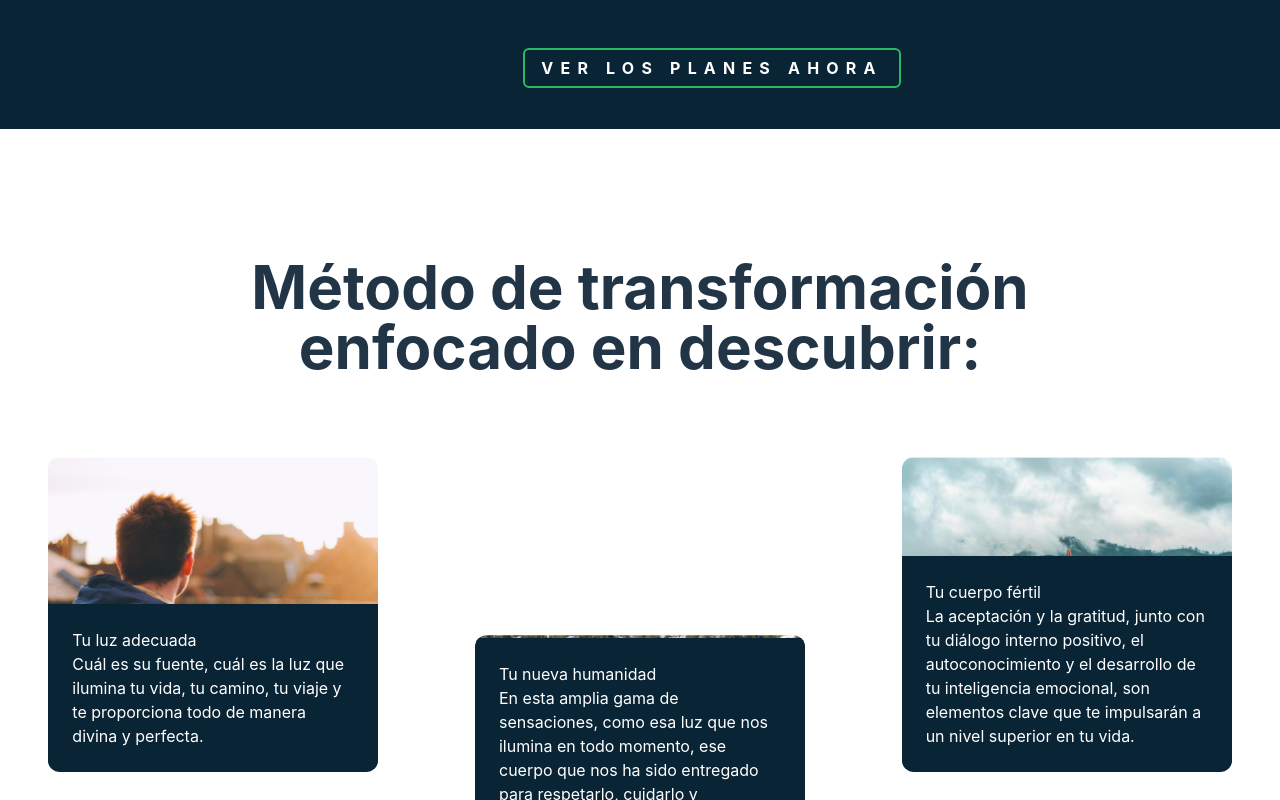
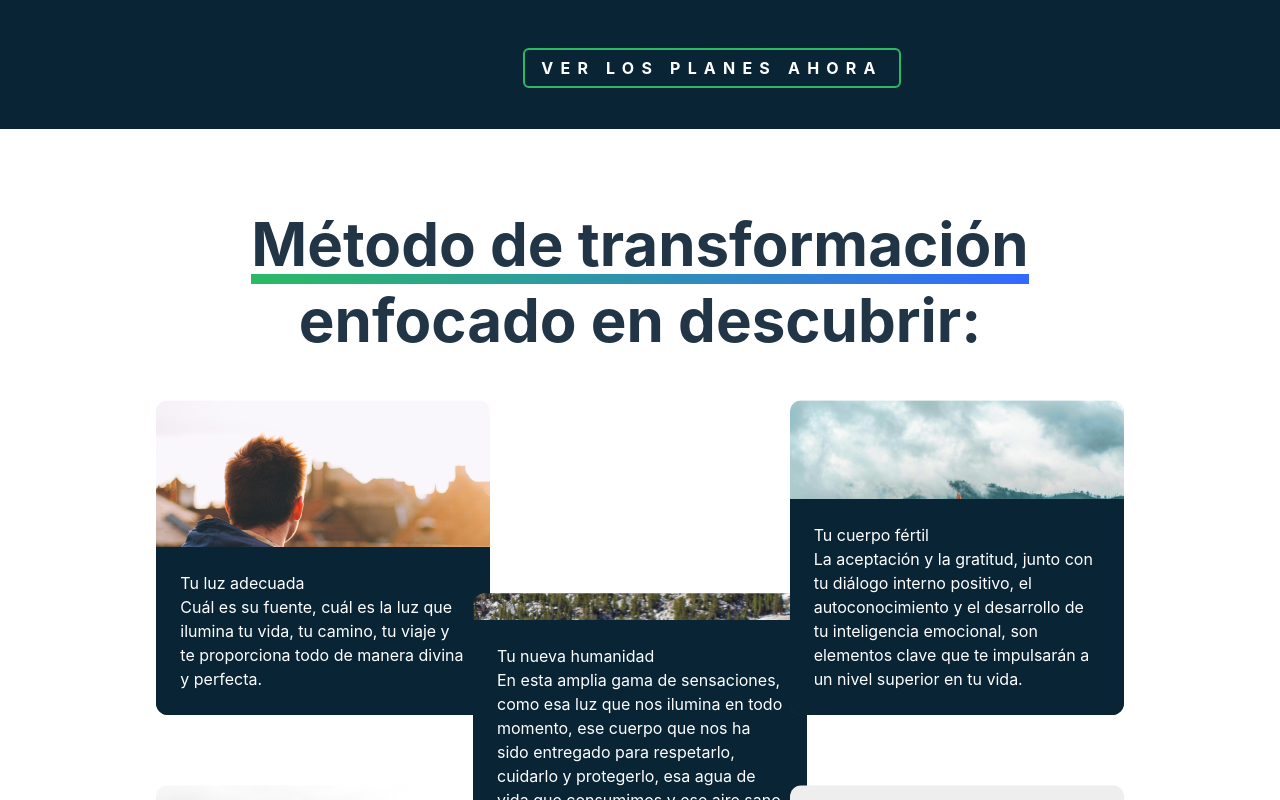
Before and after one commit to revdev-earth/JonathanPFrontend, a React (Vite) app: page / in a window 1280 px wide. Shown: the part 2280-3080 px from the top of the page. Built offline with nearby package versions, Linux system fonts and the light colour scheme.

Commit message:
Animacione card y section4.

```diff
--- a/src/Sections/4/index.tsx
+++ b/src/Sections/4/index.tsx
@@ -45,13 +45,16 @@ const Card = ({
       className="
             flex flex-col relative
             items-center
-            h-[315px] w-[330px]
-            overflow-hidden rounded-xl
+            h-[315px] w-[334px]
+            overflow-hidden rounded-xl carta
           "
     >
-      <img src={imgSrc} alt={title} />
+      <img src={imgSrc} alt={title} className="imagen_carta"/>
 
-      <div className="absolute min-h-2/4 bottom-0 text-white bg-[#092435] p-6">
+      <div className="absolute bottom-0 min-h-2/4 p-6 bg-[#092435] text-white
+                    transition duration-150 ease-out
+                    hover:text-red-700 contenido_carta
+      ">
         <div>{title}</div>
         <div>{content}</div>
       </div>
@@ -61,16 +64,23 @@ const Card = ({
 
 const Section4 = () => {
   return (
-    <div className="flex flex-col min-h-[800px] py-32 gap-20">
-      <div className="w-max m-auto text-6xl text-center font-bold">
-        <div>Método de transformación</div>
+    <div className="flex flex-col min-h-[800px] py-[85px] px-[165px] gap-[50px]">
+      <div className="flex flex-col gap-4 w-max m-auto text-6xl text-center font-bold">
+        <div className=" relative
+              after:content-[''] after:absolute
+              after:bottom-[-10px] after:left-0
+              after:h-[10px] after:w-full
+              after:bg-gradient-to-r after:from-[#2ABA64] after:to-[#3369FF]
+        ">
+          Método de transformación
+          </div>
         <div>enfocado en descubrir:</div>
       </div>
 
       <div className="grid grid-cols-3 items-center">
         <div
           className="
-            flex flex-col gap-10
+            flex flex-col gap-[70px]
             items-center
           "
         >
@@ -87,7 +97,7 @@ const Section4 = () => {
         </div>
         <div
           className="
-            flex flex-col gap-10
+            flex flex-col gap-[70px]
             items-center
           "
         >
--- a/src/index.css
+++ b/src/index.css
@@ -28,3 +28,19 @@
 div {
   cursor: default;
 }
+
+.carta .imagen_carta {
+  display: block;
+  width: 100%;
+  height: auto;
+  transition: transform 0.6s;
+}
+
+.carta:hover .imagen_carta {
+  transform:  scale(1.2);
+}
+
+.carta:hover .contenido_carta {
+  transform: scale(0);
+
+}
```
